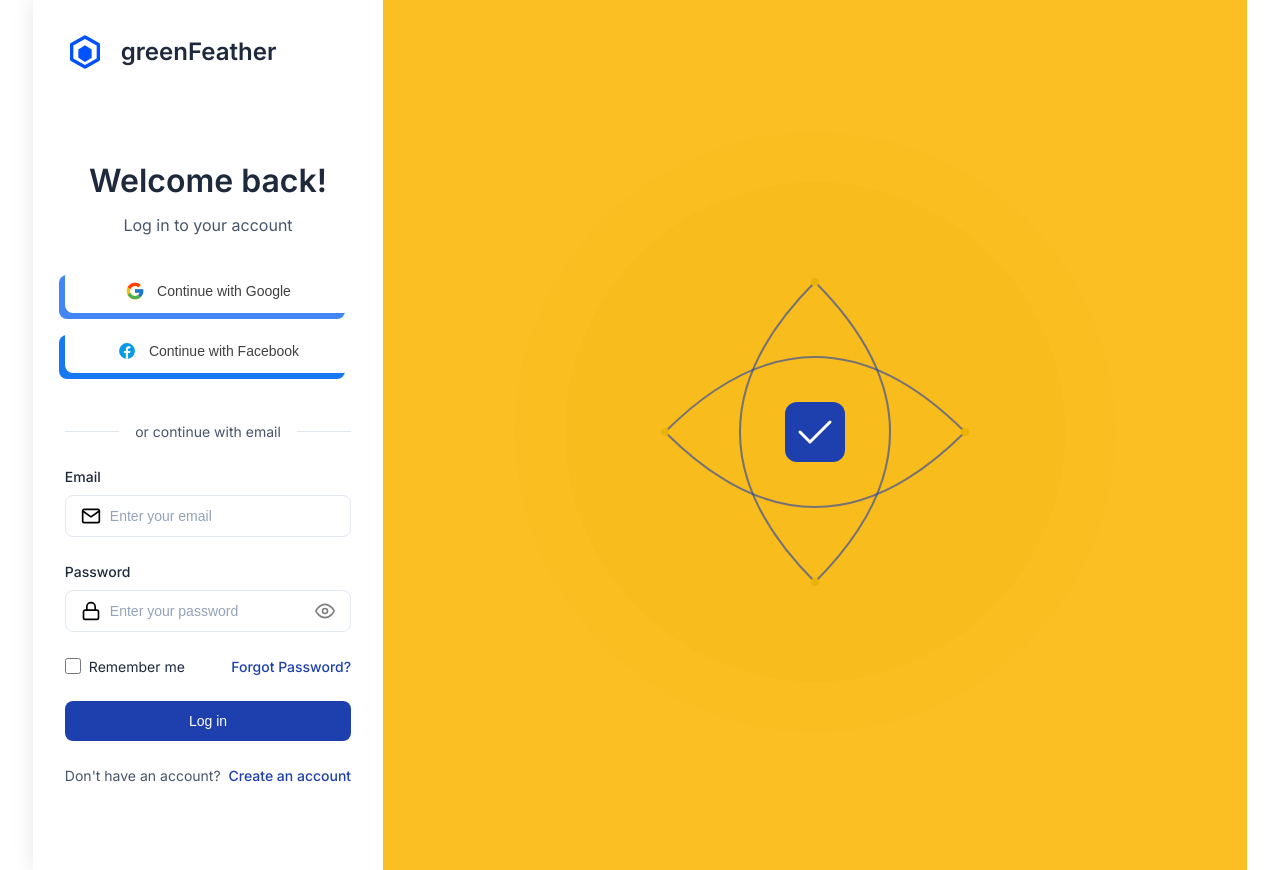
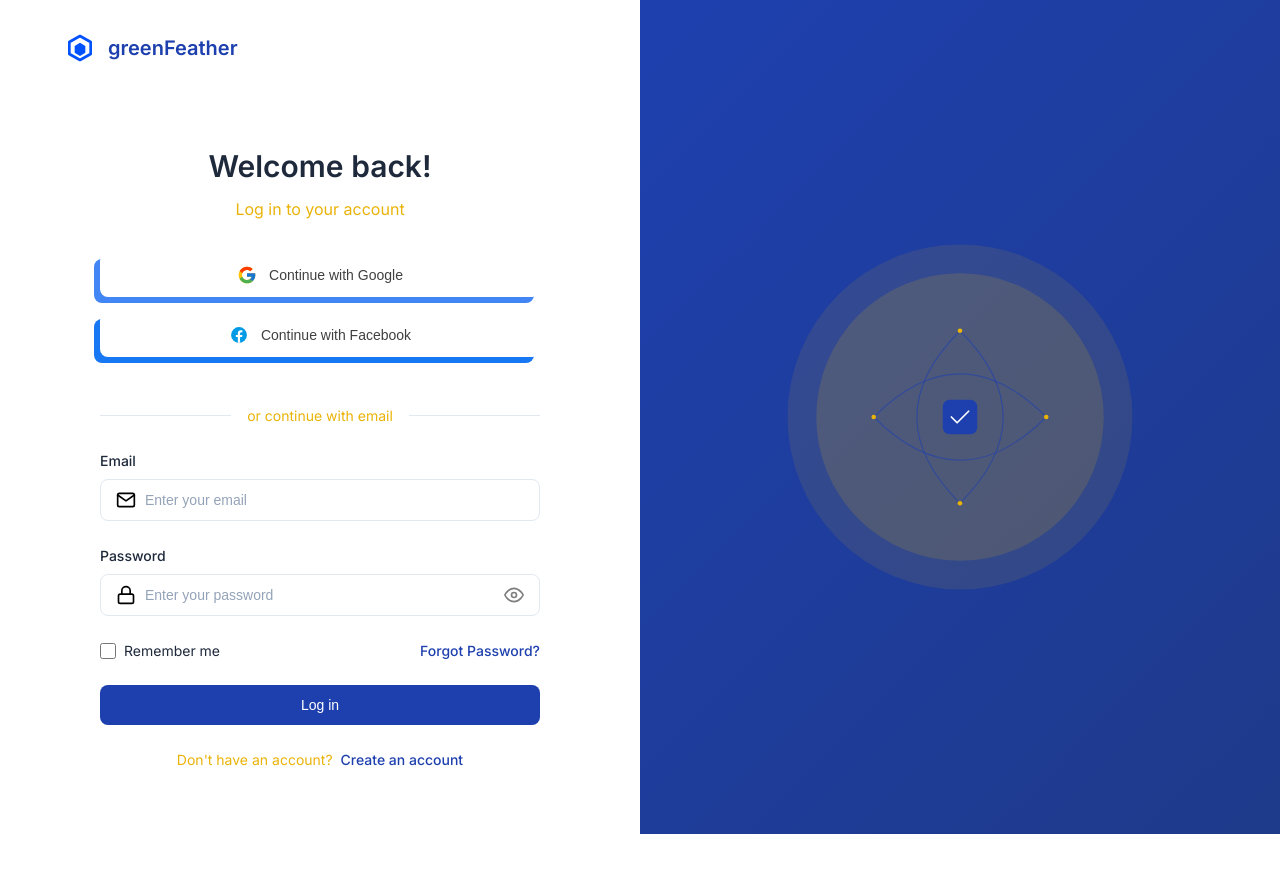
Before and after one commit to Stranger2323/JILCF-School-Uniform-Inventory-Management-System, a Flask app: page / in a window 1280 px wide. After the commit the page ends 834 px from the top, so only its background shows below. Run offline with Flask 3, Linux system fonts and the light colour scheme.

Commit message:
Update all files with latest changes
- Update styles.css with final tweaks
- Refine transitions.js animations
- Ensure all pages have smooth transitions
- Maintain consistent styling across pages

```diff
--- a/static/css/styles.css
+++ b/static/css/styles.css
@@ -44,8 +44,6 @@ body {
     color: var(--text-primary);
     line-height: 1.5;
     min-height: 100vh;
-    display: flex;
-    flex-direction: column;
 }
 
 /* Container layout */
@@ -55,61 +53,60 @@ body {
     background-color: var(--bg-secondary);
     max-width: 1440px;
     margin: 0 auto;
-    opacity: 0;
-    animation: fadeIn 0.3s ease-out forwards;
+    animation: fadeIn 0.8s ease-out;
 }
 
 .left-panel {
     flex: 1;
-    padding: 2rem;
     display: flex;
     flex-direction: column;
+    max-width: 50%;
     background-color: var(--bg-primary);
-    box-shadow: 0 0 20px rgba(0, 0, 0, 0.1);
+    padding: 2rem 4rem;
+    animation: slideInLeft 0.8s cubic-bezier(0.16, 1, 0.3, 1);
 }
 
 .right-panel {
     flex: 1;
-    background-color: var(--accent-color);
+    background: linear-gradient(135deg, var(--primary-color) 0%, var(--primary-hover) 100%);
     display: flex;
     align-items: center;
     justify-content: center;
     padding: 2rem;
-    color: var(--text-primary);
+    animation: slideInRight 0.8s cubic-bezier(0.16, 1, 0.3, 1);
 }
 
-.right-panel-content {
-    max-width: 400px;
-    text-align: center;
+.illustration {
+    max-width: 80%;
+    height: auto;
+    display: flex;
+    align-items: center;
+    justify-content: center;
 }
 
-.right-panel h2 {
-    font-size: 2rem;
-    margin-bottom: 1rem;
-}
-
-.right-panel p {
-    margin-bottom: 2rem;
-    opacity: 0.9;
+.illustration img {
+    width: 100%;
+    height: auto;
+    object-fit: contain;
 }
 
 /* Logo section */
 .logo-section {
     display: flex;
     align-items: center;
-    margin-bottom: 2rem;
+    gap: 0.75rem;
+    margin-bottom: 3rem;
 }
 
 .logo {
-    width: 40px;
-    height: 40px;
-    margin-right: 1rem;
+    width: 32px;
+    height: 32px;
 }
 
 .logo-text {
-    font-size: 1.5rem;
+    font-size: 1.25rem;
     font-weight: 600;
-    color: var(--text-primary);
+    color: var(--primary-color);
 }
 
 /* Form container */
@@ -118,9 +115,10 @@ body {
     display: flex;
     flex-direction: column;
     justify-content: center;
-    max-width: 400px;
+    width: 100%;
+    max-width: 440px;
     margin: 0 auto;
-    width: 100%;
+    padding: 2rem 0;
 }
 
 .login-form {
@@ -129,19 +127,19 @@ body {
 
 /* Login header */
 .login-header {
+    margin-bottom: 2rem;
     text-align: center;
-    margin-bottom: 2rem;
 }
 
 .login-header h1 {
-    font-size: 2rem;
+    font-size: 1.875rem;
+    font-weight: 600;
     margin-bottom: 0.5rem;
     color: var(--text-primary);
 }
 
 .login-header p {
-    color: var(--text-secondary);
-    margin: 0;
+    color: var(--secondary-color);
 }
 
 /* Social login buttons */
@@ -325,7 +323,7 @@ body {
     display: flex;
     align-items: center;
     margin: 1.5rem 0;
-    color: var(--text-secondary);
+    color: var(--secondary-color);
 }
 
 .divider::before,
@@ -366,7 +364,7 @@ body {
     left: 1rem;
     width: 20px;
     height: 20px;
-    color: var(--text-secondary);
+    color: var(--secondary-color);
     pointer-events: none;
 }
 
@@ -489,7 +487,7 @@ body {
 .bottom-text {
     text-align: center;
     margin-top: 1.5rem;
-    color: var(--text-secondary);
+    color: var(--secondary-color);
     font-size: 0.875rem;
 }
 
@@ -600,7 +598,7 @@ body {
 
 .requirement {
     font-size: 0.75rem;
-    color: var(--text-secondary);
+    color: var(--secondary-color);
     display: flex;
     align-items: center;
     gap: 0.5rem;
@@ -639,98 +637,19 @@ body {
 /* Page Transitions */
 .page-transition {
     position: fixed;
-    z-index: 9999;
     top: 0;
     left: 0;
-    width: 0;
-    height: 100vh;
+    width: 100%;
+    height: 100%;
+    background: linear-gradient(45deg, var(--accent-yellow), var(--accent-blue));
+    z-index: 9999;
+    clip-path: circle(0% at center);
     pointer-events: none;
-}
-
-.page-transition__icon {
-    position: absolute;
-    z-index: 10000;
-    top: 50%;
-    left: 50%;
-    transform: translate(-50%, -50%);
-    opacity: 0;
-    transition: opacity 0.3s;
-}
-
-.page-transition__icon svg {
-    width: 40px;
-    height: 40px;
-    animation: spin 0.8s linear infinite;
-}
-
-.page-transition__tile {
-    position: absolute;
-    left: 0;
-    width: 0;
-    height: 20%;
-    background-color: var(--accent-blue);
-    transition: width 0.5s cubic-bezier(0.4, 0, 0.2, 1);
-}
-
-.page-transition__tile:nth-child(1) {
-    top: 0%;
-    transition-delay: 0s;
-    background-color: #1a73e8;
-}
-
-.page-transition__tile:nth-child(2) {
-    top: 20%;
-    transition-delay: 0.05s;
-    background-color: #1967d2;
-}
-
-.page-transition__tile:nth-child(3) {
-    top: 40%;
-    transition-delay: 0.1s;
-    background-color: #1a73e8;
-}
-
-.page-transition__tile:nth-child(4) {
-    top: 60%;
-    transition-delay: 0.15s;
-    background-color: #1967d2;
-}
-
-.page-transition__tile:nth-child(5) {
-    top: 80%;
-    transition-delay: 0.2s;
-    background-color: #1a73e8;
+    transition: clip-path 0.6s cubic-bezier(0.77, 0, 0.175, 1);
 }
 
 .page-transition.active {
-    width: 100%;
-    pointer-events: all;
-}
-
-.page-transition.active .page-transition__icon {
-    opacity: 1;
-    transition: opacity 0.3s 0.2s;
-}
-
-.page-transition.active .page-transition__tile {
-    width: 100%;
-}
-
-@keyframes fadeIn {
-    from {
-        opacity: 0;
-        transform: translateY(10px);
-    }
-    to {
-        opacity: 1;
-        transform: translateY(0);
-    }
-}
-
-@keyframes spin {
-    to {
-        transform: rotate(360deg);
-    }
+    clip-path: circle(150% at center);
 }
 
 /* Responsive design */
@@ -813,6 +732,15 @@ body {
     transform: scaleX(1);
 }
 
+@keyframes fadeIn {
+    from {
+        opacity: 0;
+    }
+    to {
+        opacity: 1;
+    }
+}
+
 @keyframes slideInLeft {
     from {
         opacity: 0;
--- a/static/js/transitions.js
+++ b/static/js/transitions.js
@@ -1,65 +1,32 @@
-document.addEventListener('DOMContentLoaded', () => {
 // Create transition element
 const transitionElement = document.createElement('div');
 transitionElement.className = 'page-transition';
-
-    // Create loading icon
-    const iconElement = document.createElement('div');
-    iconElement.className = 'page-transition__icon';
-    iconElement.innerHTML = `
-        <svg width="40" height="40" viewBox="0 0 40 40">
-            <circle cx="20" cy="20" r="18" fill="none" stroke="#fff" stroke-width="4" stroke-linecap="round" />
-        </svg>
-    `;
-    transitionElement.appendChild(iconElement);
-
-    // Create tiles
-    for (let i = 0; i < 5; i++) {
-        const tile = document.createElement('div');
-        tile.className = 'page-transition__tile';
-        transitionElement.appendChild(tile);
-    }
-
 document.body.appendChild(transitionElement);
 
-    function startTransition(url) {
-        transitionElement.classList.add('active');
-        setTimeout(() => {
-            window.location.href = url;
-        }, 500);
-    }
-
-    // Handle link clicks
+// Handle all link clicks for page transitions
 document.addEventListener('click', (e) => {
     const link = e.target.closest('a');
-        if (!link) return;
+    if (link && !link.target && link.href) {
+        e.preventDefault();
 
-        // Skip external links and special cases
-        if (link.target ||
-            link.hasAttribute('download') ||
-            link.getAttribute('href').startsWith('#') ||
-            link.getAttribute('href').startsWith('tel:') ||
-            link.getAttribute('href').startsWith('mailto:')) {
-            return;
-        }
+        // Start transition animation
+        transitionElement.classList.add('active');
 
-        e.preventDefault();
-        startTransition(link.getAttribute('href'));
-    });
-
-    // Handle form submissions
-    document.addEventListener('submit', (e) => {
-        const form = e.target;
-        if (form.method.toLowerCase() === 'get') {
-            e.preventDefault();
-            startTransition(form.action + '?' + new URLSearchParams(new FormData(form)));
+        // Navigate to new page after transition
+        setTimeout(() => {
+            window.location.href = link.href;
+        }, 300);
     }
 });
 
-    // Remove transition on page load and navigation
-    window.addEventListener('pageshow', () => {
-        requestAnimationFrame(() => {
+// Handle back/forward navigation
+window.addEventListener('pageshow', (e) => {
+    if (e.persisted) {
+        transitionElement.classList.remove('active');
+    }
+});
+
+// Remove transition class when page loads
+window.addEventListener('DOMContentLoaded', () => {
     transitionElement.classList.remove('active');
 });
-    });
-});
```
Lines whose indentation alone changed are shown as unchanged.
